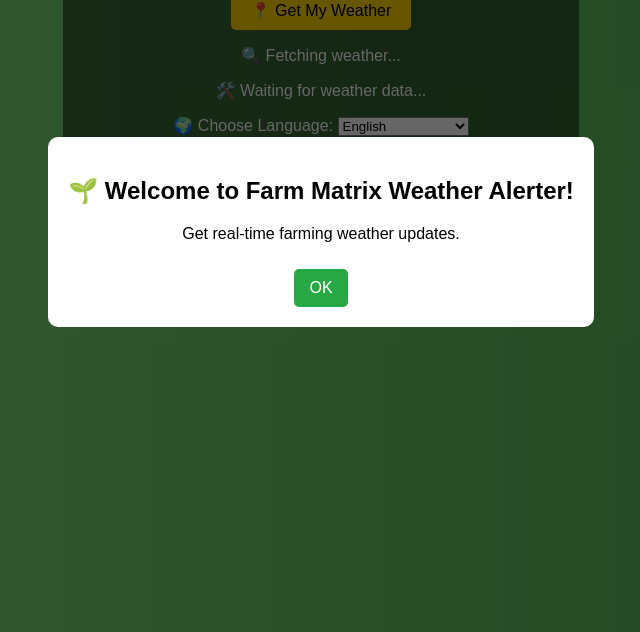
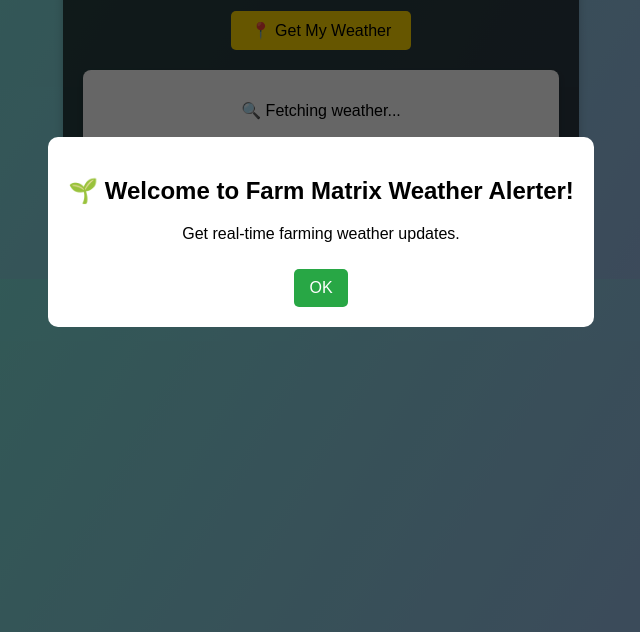
Before and after one commit to VIGNESH007-DE/weather, a plain HTML site: page index.html in a window 1280 px wide. Shown: the part 168-800 px from the top of the page, without its empty margins (319-959 px from the left). Drawn offline with Linux system fonts and the light colour scheme.

Commit message:
Update style.css

```diff
--- a/style.css
+++ b/style.css
@@ -1,18 +1,23 @@
+/* General Styling */
 body {
-    font-family: Arial, sans-serif;
+    font-family: 'Poppins', sans-serif;
     text-align: center;
-    background: linear-gradient(to right, #86E57F, #4CAF50);
+    background: linear-gradient(120deg, #74EBD5, #9FACE6);
     color: white;
+    padding: 20px;
 }
 
+/* Container */
 .container {
     margin-top: 50px;
     padding: 20px;
-    background: rgba(0, 0, 0, 0.5);
+    background: rgba(0, 0, 0, 0.7);
     border-radius: 10px;
     display: inline-block;
+    box-shadow: 0px 0px 10px rgba(0, 0, 0, 0.2);
 }
 
+/* Buttons */
 button {
     background: #FFD700;
     color: black;
@@ -21,12 +26,31 @@ button {
     font-size: 16px;
     cursor: pointer;
     border-radius: 5px;
+    transition: 0.3s;
 }
 
 button:hover {
     background: #FFA500;
 }
 
+/* Weather Card */
+#weather-card {
+    margin-top: 20px;
+    padding: 15px;
+    background: white;
+    color: black;
+    border-radius: 8px;
+    box-shadow: 0px 4px 6px rgba(0, 0, 0, 0.2);
+}
+
+/* Language Selector */
+select {
+    margin-top: 15px;
+    padding: 5px;
+    font-size: 14px;
+}
+
+/* Popup Styling */
 .popup {
     display: flex;
     position: fixed;
```
